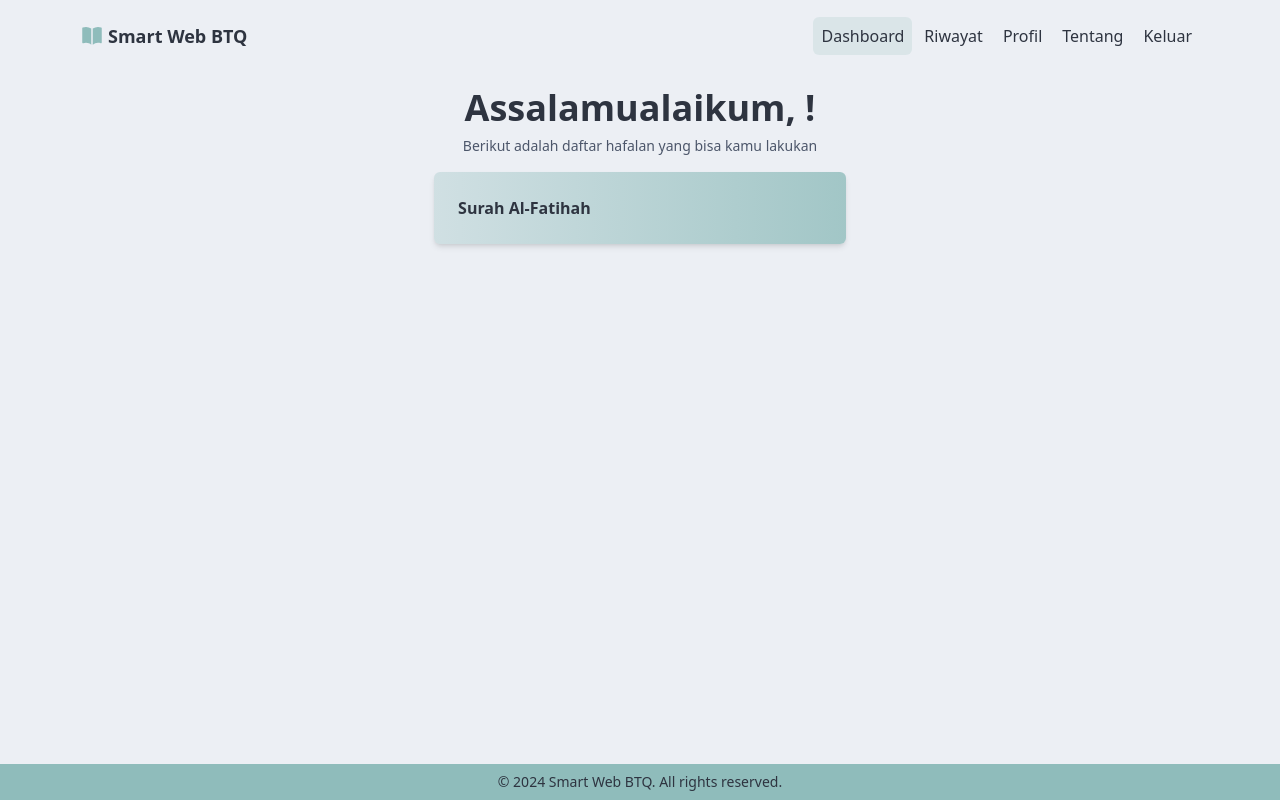
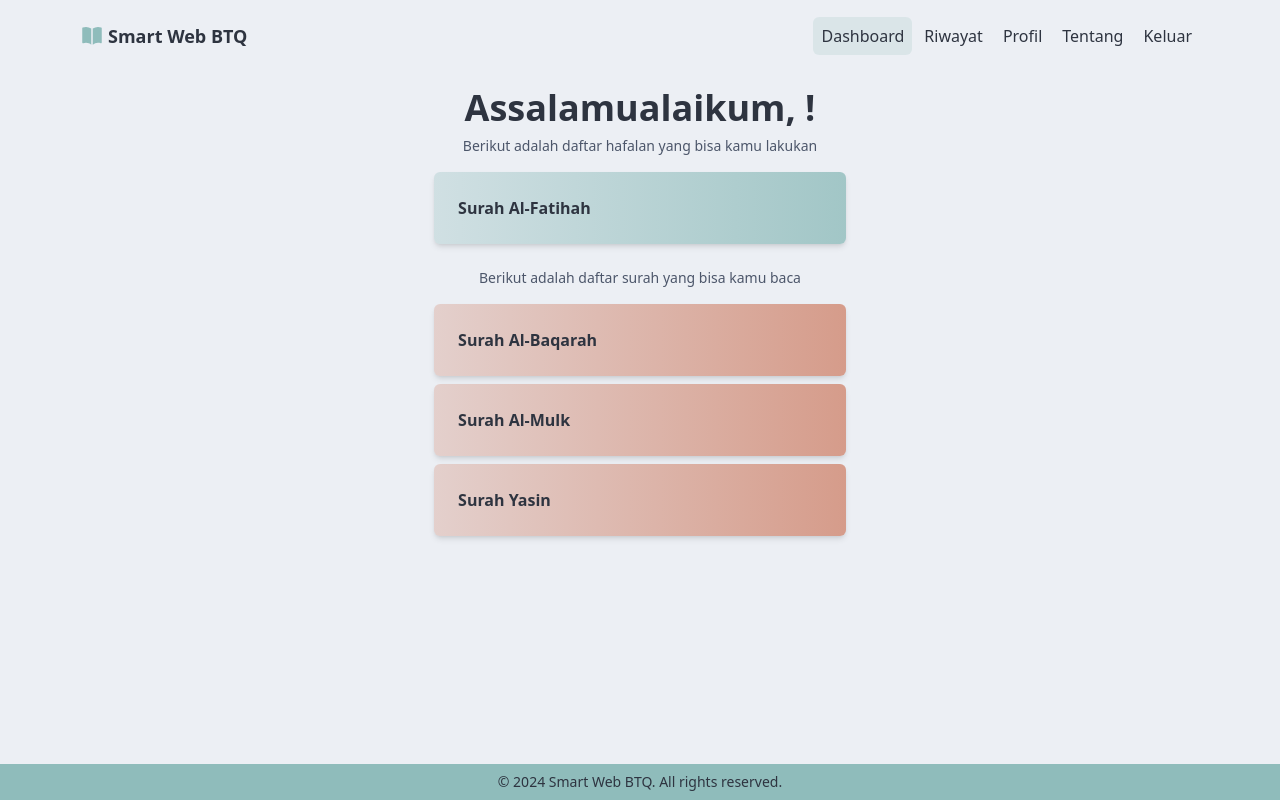
Before and after one commit to MarcMan710/smart-web-btq, a React (Create React App) app in the folder frontend/: page /dashboard in a window 1280 px wide. Built offline with nearby package versions, Linux system fonts and the light colour scheme; no server answers; sample sign-in values are in the browser's storage.

Commit message:
Add read UI on dashboard

```diff
--- a/frontend/src/pages/Dashboard.js
+++ b/frontend/src/pages/Dashboard.js
@@ -1,23 +1,23 @@
-import React, { useEffect, useState, useContext } from 'react';
-import api from '../axiosConfig';
-import AuthContext from '../context/AuthContext';
-import HafalanCard from '../components/HafalanCard';
-import HafalanModal from '../components/HafalanModal';
-import { useNavigate } from 'react-router-dom';
+import React, { useEffect, useState, useContext } from "react";
+import api from "../axiosConfig";
+import AuthContext from "../context/AuthContext";
+import HafalanCard from "../components/HafalanCard";
+import HafalanModal from "../components/HafalanModal";
+import { useNavigate } from "react-router-dom";
 
 const Dashboard = () => {
   const [selectedHafalan, setSelectedHafalan] = useState(null);
   const { authState } = useContext(AuthContext);
-    const [firstName, setFirstName] = useState('');
+  const [firstName, setFirstName] = useState("");
   const navigate = useNavigate();
 
   useEffect(() => {
     const fetchUserData = async () => {
       try {
-                const res = await api.get('/api/users/profile', {
+        const res = await api.get("/api/users/profile", {
           headers: {
-                        Authorization: `Bearer ${authState.token}`
-                    }
+            Authorization: `Bearer ${authState.token}`,
+          },
         });
         setFirstName(res.data.firstName);
       } catch (err) {
@@ -29,7 +29,11 @@ const Dashboard = () => {
   }, [authState.token]);
 
   const hafalanList = [
-        { _id: '1', title: 'Surah Al-Fatihah', description: 'Surah Al-Fatihah adalah Surah pertama dalam Kitab Al-Quran' }
+    {
+      _id: "1",
+      title: "Surah Al-Fatihah",
+      description: "Surah Al-Fatihah adalah Surah pertama dalam Kitab Al-Quran",
+    },
   ];
 
   const handleCardClick = (hafalan) => {
@@ -42,7 +46,7 @@ const Dashboard = () => {
 
   const renderHafalanCards = () => (
     <div className="flex flex-col space-y-4">
-            {hafalanList.map(hafalan => (
+      {hafalanList.map((hafalan) => (
         <HafalanCard
           key={hafalan._id}
           hafalan={hafalan}
@@ -52,23 +56,44 @@ const Dashboard = () => {
     </div>
   );
 
-    const renderModal = () => (
+  const renderModal = () =>
     selectedHafalan && (
-            <HafalanModal
-                hafalan={selectedHafalan}
-                onClose={handleCloseModal}
-            />
-        )
+      <HafalanModal hafalan={selectedHafalan} onClose={handleCloseModal} />
     );
 
   return (
-        <div className='flex flex-col items-center text-nblack4'>
-            <h1 className='font-bold text-4xl mb-2'>Assalamualaikum, {firstName}!</h1>
-            <p className='text-sm text-nblack1 mb-4'>
+    <div className="flex flex-col items-center text-nblack4">
+      <h1 className="font-bold text-4xl mb-2">Assalamualaikum, {firstName}!</h1>
+      <p className="text-sm text-nblack1 mb-4">
         Berikut adalah daftar hafalan yang bisa kamu lakukan
       </p>
       {renderHafalanCards()}
       {renderModal()}
+
+      <p className="text-sm text-nblack1 mt-6 mb-4">
+        Berikut adalah daftar surah yang bisa kamu baca
+      </p>
+
+      <div
+        className="bg-gradient-to-l from-norange/80 to-norange/30 shadow-md rounded-md p-6 w-[45ch] cursor-pointer mb-2"
+        onClick={() => navigate("/read")}
+      >
+        <h2 className="font-bold">Surah Al-Baqarah</h2>
+      </div>
+
+      <div
+        className="bg-gradient-to-l from-norange/80 to-norange/30 shadow-md rounded-md p-6 w-[45ch] cursor-pointer mb-2"
+        onClick={() => navigate("/read")}
+      >
+        <h2 className="font-bold">Surah Al-Mulk</h2>
+      </div>
+
+      <div
+        className="bg-gradient-to-l from-norange/80 to-norange/30 shadow-md rounded-md p-6 w-[45ch] cursor-pointer mb-20"
+        onClick={() => navigate("/read")}
+      >
+        <h2 className="font-bold">Surah Yasin</h2>
+      </div>
     </div>
   );
 };
```
Lines whose indentation alone changed are shown as unchanged.
